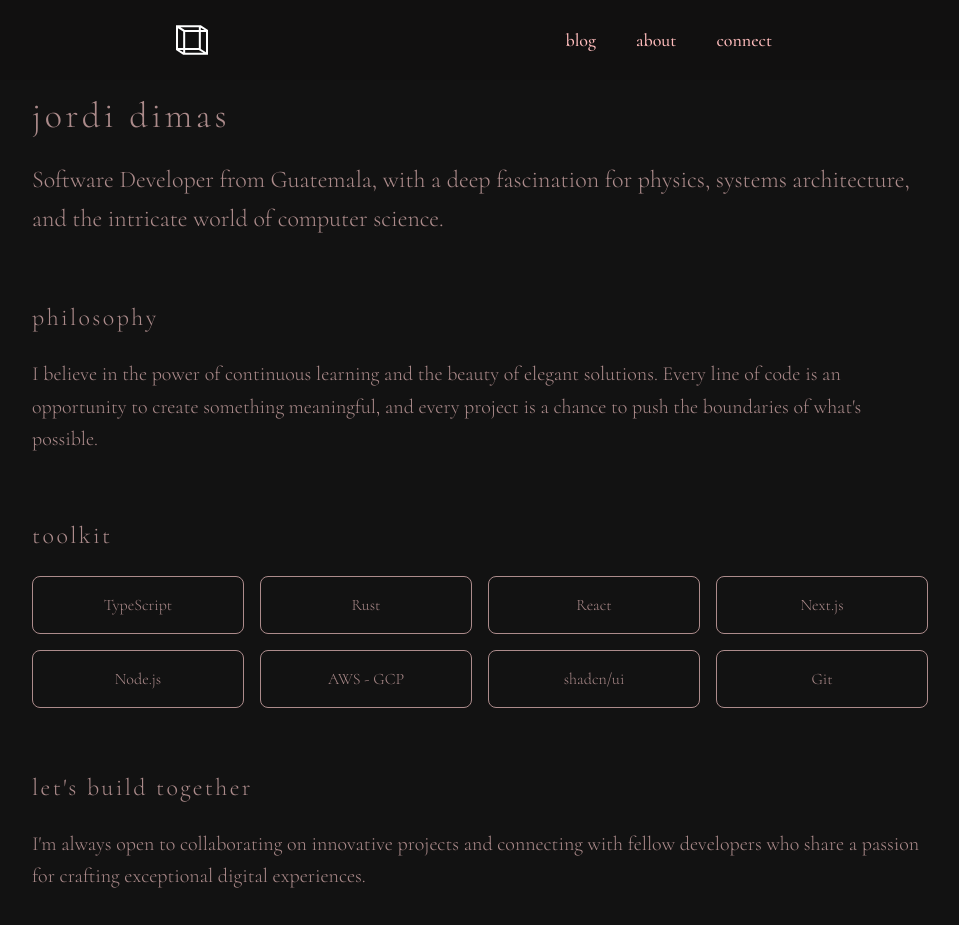
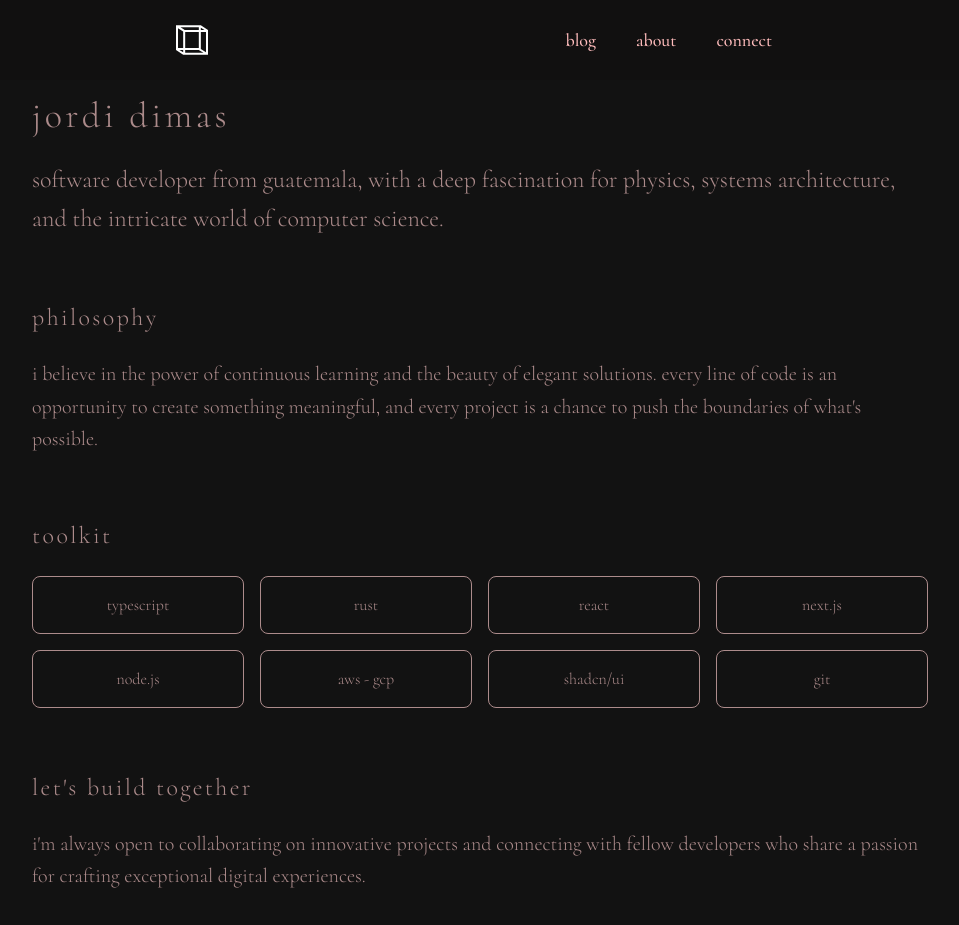
Before and after one commit to jordidimass/jordidimass, a Next.js app: page /about in a window 1280 px wide. Shown: the whole page, without its empty margins (160-1119 px from the left). Built offline with nearby package versions, Linux system fonts and the light colour scheme.

Commit message:
connect changes

```diff
--- a/src/app/about/page.tsx
+++ b/src/app/about/page.tsx
@@ -9,21 +9,20 @@ interface Skill {
 
 export default function AboutPage() {
   const skills: Skill[] = [
-    { name: "TypeScript", category: "languages" },
-    { name: "Rust", category: "languages" },
-    { name: "React", category: "frontend" },
-    { name: "Next.js", category: "frontend" },
-    { name: "Node.js", category: "backend" },
-    { name: "AWS - GCP", category: "cloud" },
+    { name: "typescript", category: "languages" },
+    { name: "rust", category: "languages" },
+    { name: "react", category: "frontend" },
+    { name: "next.js", category: "frontend" },
+    { name: "node.js", category: "backend" },
+    { name: "aws - gcp", category: "cloud" },
     { name: "shadcn/ui", category: "design" },
-    { name: "Git", category: "tools" },
-
+    { name: "git", category: "tools" },
   ];
 
   return (
     <div className="min-h-screen bg-[#121212] text-[#AC8B8B] p-8">
       <div className="max-w-4xl mx-auto space-y-16">
-        {/* Intro Section */}
+        {/* intro section */}
         <motion.section
           initial={{ opacity: 0, y: 20 }}
           animate={{ opacity: 1, y: 0 }}
@@ -34,12 +33,12 @@ export default function AboutPage() {
             jordi dimas
           </h1>
           <p className="text-2xl font-light leading-relaxed">
-            Software Developer from Guatemala, with a deep fascination for physics,
+            software developer from guatemala, with a deep fascination for physics,
             systems architecture, and the intricate world of computer science.
           </p>
         </motion.section>
 
-        {/* Philosophy Section */}
+        {/* philosophy section */}
         <motion.section
           initial={{ opacity: 0, y: 20 }}
           animate={{ opacity: 1, y: 0 }}
@@ -48,13 +47,13 @@ export default function AboutPage() {
         >
           <h2 className="text-2xl font-light tracking-widest">philosophy</h2>
           <p className="text-xl font-light leading-relaxed">
-            I believe in the power of continuous learning and the beauty of elegant solutions.
-            Every line of code is an opportunity to create something meaningful,
+            i believe in the power of continuous learning and the beauty of elegant solutions.
+            every line of code is an opportunity to create something meaningful,
             and every project is a chance to push the boundaries of what's possible.
           </p>
         </motion.section>
 
-        {/* Skills Section */}
+        {/* skills section */}
         <motion.section
           initial={{ opacity: 0, y: 20 }}
           animate={{ opacity: 1, y: 0 }}
@@ -82,16 +81,16 @@ export default function AboutPage() {
           </div>
         </motion.section>
 
-        {/* Contact/Collaboration Section */}
+        {/* contact/collaboration section */}
         <motion.section
           initial={{ opacity: 0, y: 20 }}
           animate={{ opacity: 1, y: 0 }}
           transition={{ duration: 0.8, delay: 0.6 }}
           className="space-y-6"
         >
-          <h2 className="text-2xl font-light tracking-widest">let&apos;s build together</h2>
+          <h2 className="text-2xl font-light tracking-widest">let's build together</h2>
           <p className="text-xl font-light leading-relaxed">
-            I&apos;m always open to collaborating on innovative projects and connecting with
+            i'm always open to collaborating on innovative projects and connecting with
             fellow developers who share a passion for crafting exceptional digital experiences.
           </p>
         </motion.section>
```
